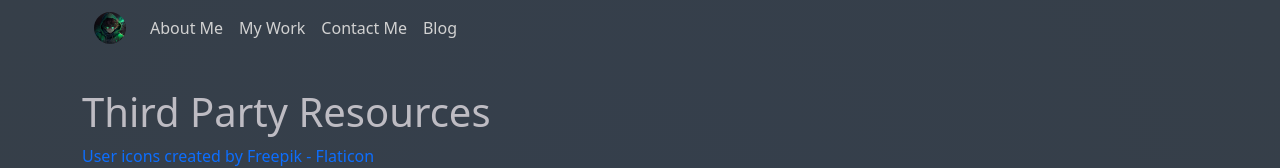
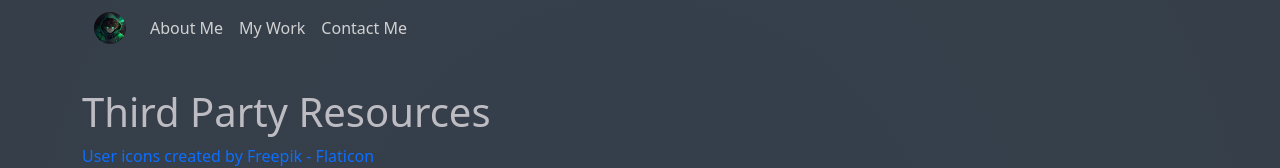
Before and after one commit to ZorTik/ZorTik.github.io, a Next.js app: page /3rdparty in a window 1280 px wide. Shown: the top 168 px of the page. Built offline with nearby package versions, Linux system fonts and the light colour scheme.

Commit message:
nav change

```diff
--- a/components/Header.tsx
+++ b/components/Header.tsx
@@ -1,7 +1,7 @@
-import {Button, Col, Container, Dropdown, Form, Nav, Navbar, NavDropdown, NavLinkProps, Offcanvas, Row} from "react-bootstrap";
+import {Col, Container, Nav, Navbar, NavLinkProps, Row} from "react-bootstrap";
 import Hr from "./Hr";
 import Image from "next/image";
-import styled, {css} from "styled-components";
+import styled from "styled-components";
 import {BsPrefixRefForwardingComponent} from "react-bootstrap/helpers";
 import {useRouter} from "next/router";
 
@@ -55,7 +55,6 @@ const DropdownHeader = () => {
                         <HeaderLink href="/#about">About Me</HeaderLink>
                         <HeaderLink href="/#work">My Work</HeaderLink>
                         <HeaderLink href="/#contacts">Contact Me</HeaderLink>
-                        <HeaderLink href="/blog">Blog</HeaderLink>
                     </Nav>
                 </Navbar.Collapse>
             </Container>
```
